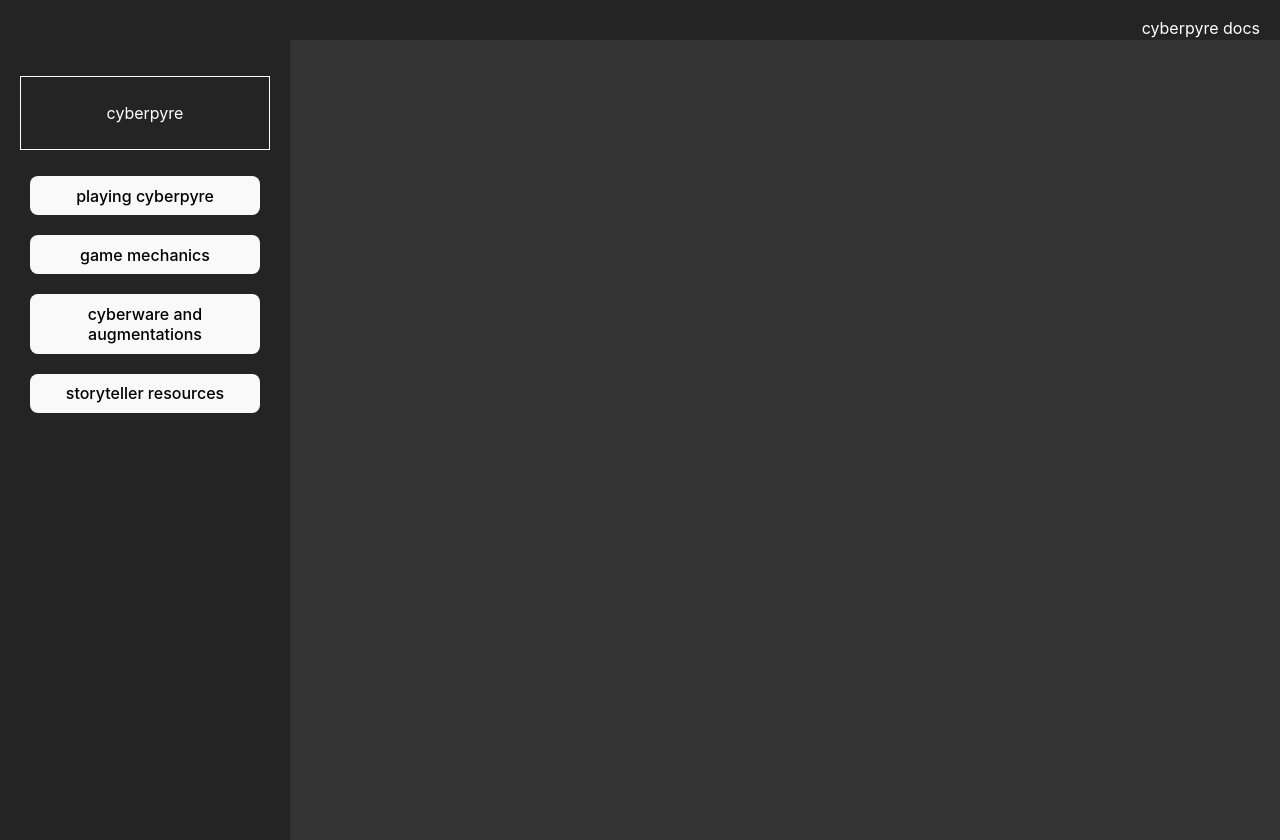
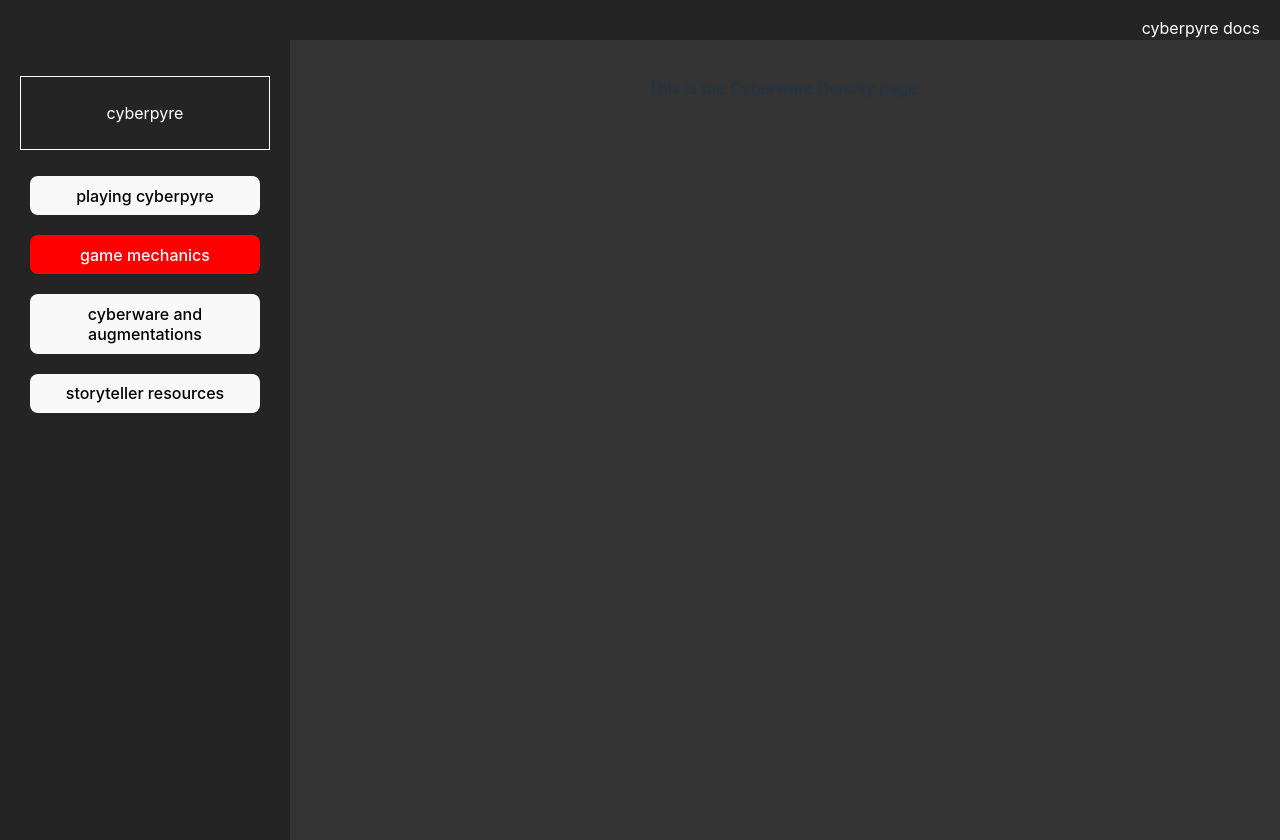
Before and after one commit to qpgdev/cyberpyre, a React (Vite) app: page /game-mechanics/cyberware-density in a window 1280 px wide. Built offline with nearby package versions, Linux system fonts and the light colour scheme; the HTML template or start-up script is replaced by a standard one.

Commit message:
Continuing iteration on sidebar and tab dropdown.

```diff
--- a/src/App.tsx
+++ b/src/App.tsx
@@ -1,15 +1,25 @@
 import { BrowserRouter as Router, Routes, Route } from 'react-router-dom';
 import './App.css';
-
-// Import pages
-import MainPage from './components/main-page/MainPage';
-import SettingTheScenePage from './components/playing-cyberpyre-pages/SettingTheScenePage';
 
 // Import sidebar tabs
 import PlayingCyberpyreTab from './components/sidebar-tabs/PlayingCyberpyreTab';
 import GameMechanicsTab from './components/sidebar-tabs/GameMechanicsTab';
 import CyberwareTab from './components/sidebar-tabs/CyberwareTab';
 import StorytellerTab from './components/sidebar-tabs/StorytellerTab';
+
+// Import pages
+import MainPage from './components/main-page/MainPage';
+
+// Import  playing-cyberpyre pages
+import SettingTheScenePage from './components/playing-cyberpyre-pages/SettingTheScenePage';
+import WhatIsCyberpyrePage from './components/playing-cyberpyre-pages/WhatIsCyberpyrePage';
+import KindredInTheFuture from './components/playing-cyberpyre-pages/KindredInTheFuture';
+
+// Import game-mechanics pages
+import CyberwareDensityPage from './components/game-mechanics-pages/CyberwareDensityPage';
+
+// Import cyberware-and-augmentations pages
+import WhatAreAugmentations from './components/cyberware-and-augmentations/WhatAreAugmentationsPage';
 
 function App() {
   return (
@@ -33,11 +43,15 @@ function App() {
         <div className='dashboard'>
             <Routes>
               <Route path="/" element={<MainPage/>} />
+              <Route path="/playing-cyberpyre/what-is-cyberpyre" element={<WhatIsCyberpyrePage/>} />
               <Route path="/playing-cyberpyre/setting-the-scene" element={<SettingTheScenePage/>} />
+              <Route path="/playing-cyberpyre/kindred-in-the-future" element={<KindredInTheFuture/>} />
               <Route path="/main" element={<MainPage/>} />
               <Route path="/game-mechanics" element={<MainPage/>} />
               <Route path="/cyberware-and-augmentations" element={<MainPage/>} />
               <Route path="/storyteller-resources/loresheets" element={<MainPage/>} />
+              <Route path="/game-mechanics/cyberware-density" element={<CyberwareDensityPage/>} />
+              <Route path="cyberware-and-augmentations/what-are-augmentations" element={<WhatAreAugmentations/>}/>
             </Routes>
         </div>
       </div>
--- /dev/null
+++ b/src/components/cyberware-and-augmentations/WhatAreAugmentationsPage.tsx
@@ -0,0 +1,10 @@
+function WhatAreAugmentations() {
+
+    return (
+        <p>
+            This page is a work-in-progress.
+        </p>
+    )
+}
+
+export default WhatAreAugmentations;
--- /dev/null
+++ b/src/components/game-mechanics-pages/CyberwareDensityPage.tsx
@@ -0,0 +1,11 @@
+function CyberwareDensityPage() {
+
+  return (
+    <p>
+      This is the Cyberware Density page.
+    </p>
+  )
+}
+
+// export component
+export default CyberwareDensityPage;
--- /dev/null
+++ b/src/components/playing-cyberpyre-pages/KindredInTheFuture.tsx
@@ -0,0 +1,14 @@
+import '../../App.css';
+
+function KindredInTheFuture() {
+
+  return (
+    <div >
+      <p>
+        This page is a work in progress.
+      </p>
+    </div>
+  )
+}
+
+export default KindredInTheFuture;
--- /dev/null
+++ b/src/components/playing-cyberpyre-pages/WhatIsCyberpyrePage.tsx
@@ -0,0 +1,19 @@
+import '../../App.css';
+
+function WhatIsCyberpyrePage() {
+
+  return (
+    <div >
+      <p>
+        Cyberpyre is an unofficial supplement for Vampire: the Masquerade - 5th Edition, a tabletop role-playing game
+        which is sometimes colloquially referred to by players as V5.  If you are interested in this supplement, I
+        would recommend finding a copy of the V5 Corebook, and potentially the V5 Player’s Guide.  While references to
+        core mechanics of V5 will be provided, this supplement will largely assume that you have played V5 before, or
+        are at least familiar with most of the core mechanics.  If a core concept of V5 is more thoroughly explained in the
+        source material, references to the official books will be provided as necessary.
+      </p>
+    </div>
+  )
+}
+
+export default WhatIsCyberpyrePage;
--- a/src/components/sidebar-tabs/CyberwareTab.tsx
+++ b/src/components/sidebar-tabs/CyberwareTab.tsx
@@ -2,26 +2,38 @@ import { useState, useEffect } from 'react';
 import { useLocation, useNavigate } from 'react-router-dom';
 
 function CyberwareTab() {
+    const [isOpen, setIsOpen] = useState(false);
     const [buttonStyling, setButtonStyling ] = useState('intro-button-alt');
     const navigate = useNavigate();
     const location = useLocation();
 
+    const navigateToWhatAreAugmentations = () => {
+        navigate('/cyberware-and-augmentations/what-are-augmentations');
+    };
+
+    const toggleDropdown = () => {
+        setIsOpen(!isOpen);
+      };
+
     useEffect(() => {
-        if (location.pathname === '/cyberware-and-augmentations') {
+        if (location.pathname.startsWith('/cyberware-and-augmentations')) {
             setButtonStyling('intro-button-selected')
         } else {
             setButtonStyling('intro-button-alt')
         }
     }, [location.pathname]);
 
-    const navigateToGameMechanics = () => {
-        navigate('/cyberware-and-augmentations');
-    };
-
     return (
-        <button className ={buttonStyling} onClick={navigateToGameMechanics}>
-            cyberware and augmentations
+      <div className="tab">
+        <button className ={buttonStyling} onClick={toggleDropdown}>
+          cyberware and augmentations
         </button>
+          {isOpen && (
+            <div className="dropdown-content">
+              <a onClick={navigateToWhatAreAugmentations}>what are augmentations?</a>
+            </div>
+          )}
+      </div>
     )
   }
 
--- a/src/components/sidebar-tabs/GameMechanicsTab.tsx
+++ b/src/components/sidebar-tabs/GameMechanicsTab.tsx
@@ -2,27 +2,37 @@ import { useState, useEffect } from 'react';
 import { useLocation, useNavigate } from 'react-router-dom';
 
 function GameMechanicsTab() {
+  const [isOpen, setIsOpen] = useState(false);
   const [buttonStyling, setButtonStyling ] = useState('intro-button-alt');
   const navigate = useNavigate();
   const location = useLocation();
 
+  const navigateToCyberwareDensity = () => {
+    navigate('/game-mechanics/cyberware-density');
+};
+
+  const toggleDropdown = () => {
+    setIsOpen(!isOpen);
+  };
+
   useEffect(() => {
-        if (location.pathname === '/game-mechanics') {
+    if (location.pathname.startsWith('/game-mechanics')) {
         setButtonStyling('intro-button-selected')
     } else {
         setButtonStyling('intro-button-alt')
     }
 }, [location.pathname]);
 
-    const navigateToGameMechanics = () => {
-        navigate('/game-mechanics');
-    };
-
   return (
-        <button className ={buttonStyling} onClick={navigateToGameMechanics}>
-            game mechanics
-        </button>
-    )
+    <div className="tab">
+      <button className ={buttonStyling} onClick={toggleDropdown}>game mechanics</button>
+      {isOpen && (
+        <div className="dropdown-content">
+          <a onClick={navigateToCyberwareDensity}>cyberware density</a>
+        </div>
+      )}
+    </div>
+  );
 }
 
 export default GameMechanicsTab;
--- a/src/components/sidebar-tabs/PlayingCyberpyreTab.tsx
+++ b/src/components/sidebar-tabs/PlayingCyberpyreTab.tsx
@@ -14,6 +14,10 @@ function PlayingCyberpyreTab() {
   const navigateToSettingTheScene = () => {
     navigate('/playing-cyberpyre/setting-the-scene');
 };
+
+  const navigateToKindredInTheFuture = () => {
+  navigate('/playing-cyberpyre/kindred-in-the-future');
+  };
 
   const toggleDropdown = () => {
     setIsOpen(!isOpen);
@@ -34,6 +38,7 @@ function PlayingCyberpyreTab() {
         <div className="dropdown-content">
           <a onClick={navigateToWhatIsCyberpyre}>what is cyberpyre?</a>
           <a onClick={navigateToSettingTheScene}>setting the scene</a>
+          <a onClick={navigateToKindredInTheFuture}>kindred in the future</a>
         </div>
       )}
     </div>
```
Lines whose indentation alone changed are shown as unchanged.
